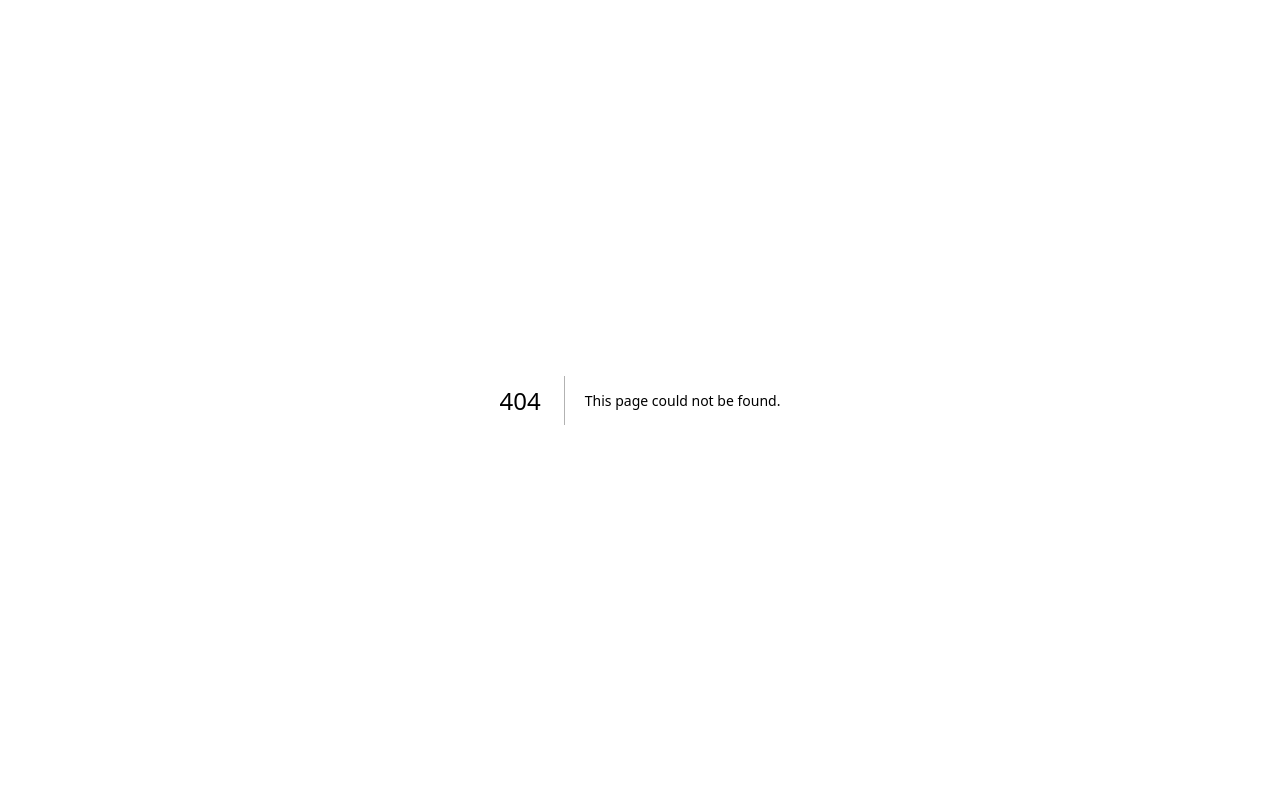
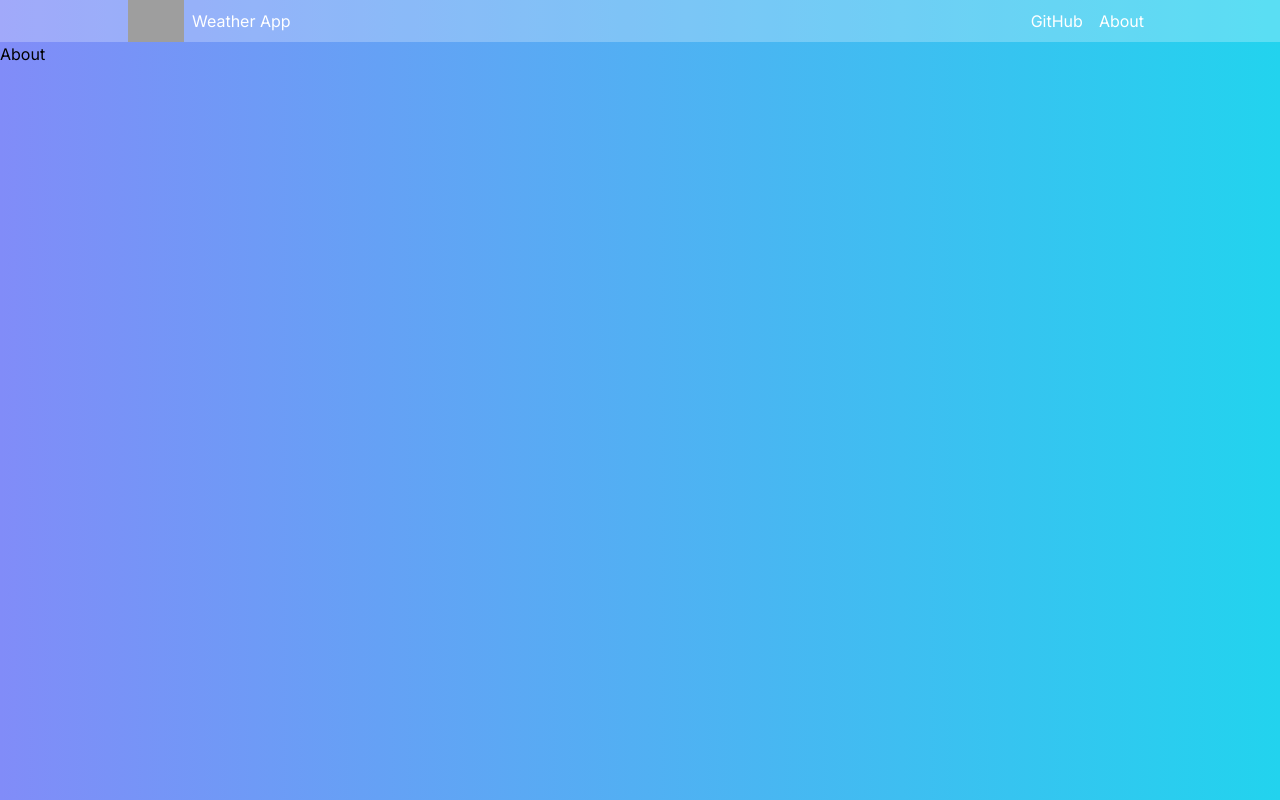
Before and after one commit to nargeskhatami/nextjs-weather-app, a Next.js app: page /about in a window 1280 px wide. Before the commit this address had no page. Built offline with nearby package versions, Linux system fonts and the light colour scheme; grey boxes are pictures that could not be loaded.

Commit message:
remove the src directory

```diff
--- /dev/null
+++ b/app/about/page.tsx
@@ -0,0 +1,10 @@
+'use client';
+
+export default function About() {
+
+  return (
+    <>
+      About
+    </>
+  );
+}
--- a/src/app/globals.css
+++ b/app/globals.css
@@ -5,5 +5,5 @@
 
 body {
   /* color: rgb(var(--foreground-rgb)); */
-  @apply bg-gradient-to-r from-cyan-500 to-blue-500;
+  @apply bg-gradient-to-r from-indigo-400 to-cyan-400;
 }
--- a/src/app/layout.tsx
+++ b/app/layout.tsx
@@ -1,3 +1,6 @@
+import { Suspense } from "react";
+import Loading from "./loading";
+import Header from "@/components/Header/Header";
 import "./globals.css";
 import { Inter } from "next/font/google";
 
@@ -15,7 +18,10 @@ export default function RootLayout({
 }) {
   return (
     <html lang="en">
-      <body className={inter.className}>{children}</body>
+      <body className={inter.className} suppressHydrationWarning={true}>
+        <Header />
+        <Suspense fallback={<Loading />}>{children}</Suspense>
+      </body>
     </html>
   );
 }
--- /dev/null
+++ b/app/loading.tsx
@@ -0,0 +1,7 @@
+export default function Loading() {
+  return (
+    <>
+      <div>Loading...</div>
+    </>
+  );
+}
--- /dev/null
+++ b/app/page.tsx
@@ -0,0 +1,17 @@
+async function getWeatherInfo() {
+  let res = await fetch(
+    "https://api.open-meteo.com/v1/forecast?latitude=35.7152&longitude=51.4043&hourly=relativehumidity_2m,visibility&daily=temperature_2m_max,apparent_temperature_max,windspeed_10m_max&timezone=auto"
+  );
+  if (!res.ok) {
+    throw new Error('Failed to fetch data');
+  }
+  return res.json();
+}
+export default async function Home() {
+  const weatherInfo = await getWeatherInfo();
+  return (
+    <main className="flex min-h-screen flex-col items-center justify-between p-24">
+      {weatherInfo.timezone}
+    </main>
+  );
+}
--- /dev/null
+++ b/components/Header/Header.tsx
@@ -0,0 +1,31 @@
+"use client";
+import Link from "next/link";
+export default function Header() {
+  return (
+    <header className="bg-white/25">
+      <div className="container flex justify-between items-center">
+        <Link href="/" className="flex items-center">
+          <img src="/PartlyCloudy.svg" alt="Logo" width={56} height={56} />
+          <span className="text-white px-2">Weather App</span>
+        </Link>
+        <nav>
+          <ul className="flex items-center">
+            <li className="text-white px-2">
+              <a
+                className="hover:underline"
+                href="https://github.com/nargeskhatami/nextjs-weather-app"
+              >
+                GitHub
+              </a>
+            </li>
+            <li className="text-white px-2">
+              <Link className="hover:underline" href="/about">
+                About
+              </Link>
+            </li>
+          </ul>
+        </nav>
+      </div>
+    </header>
+  );
+}
--- a/src/app/page.tsx
+++ /dev/null
@@ -1,6 +0,0 @@
-export default function Home() {
-  return (
-    <main className="flex min-h-screen flex-col items-center justify-between p-24">
-    </main>
-  )
-}
--- a/tailwind.config.js
+++ b/tailwind.config.js
@@ -1,18 +1,27 @@
 /** @type {import('tailwindcss').Config} */
 module.exports = {
   content: [
-    './src/pages/**/*.{js,ts,jsx,tsx,mdx}',
-    './src/components/**/*.{js,ts,jsx,tsx,mdx}',
-    './src/app/**/*.{js,ts,jsx,tsx,mdx}',
+    "./pages/**/*.{js,ts,jsx,tsx,mdx}",
+    "./components/**/*.{js,ts,jsx,tsx,mdx}",
+    "./app/**/*.{js,ts,jsx,tsx,mdx}",
   ],
   theme: {
+    container: {
+      center: true,
+      screens: {
+        sm: "480px",
+        md: "768px",
+        lg: "1024px",
+        xl: "1440px",
+      },
+    },
     extend: {
       backgroundImage: {
-        'gradient-radial': 'radial-gradient(var(--tw-gradient-stops))',
-        'gradient-conic':
-          'conic-gradient(from 180deg at 50% 50%, var(--tw-gradient-stops))',
+        "gradient-radial": "radial-gradient(var(--tw-gradient-stops))",
+        "gradient-conic":
+          "conic-gradient(from 180deg at 50% 50%, var(--tw-gradient-stops))",
       },
     },
   },
   plugins: [],
-}
+};
--- a/tsconfig.json
+++ b/tsconfig.json
@@ -20,7 +20,7 @@
       }
     ],
     "paths": {
-      "@/*": ["./src/*"]
+      "@/*": ["./*"]
     }
   },
   "include": ["next-env.d.ts", "**/*.ts", "**/*.tsx", ".next/types/**/*.ts"],
```
Also changed, not shown: 1 other file (tests, documents, lock files or other folders).
